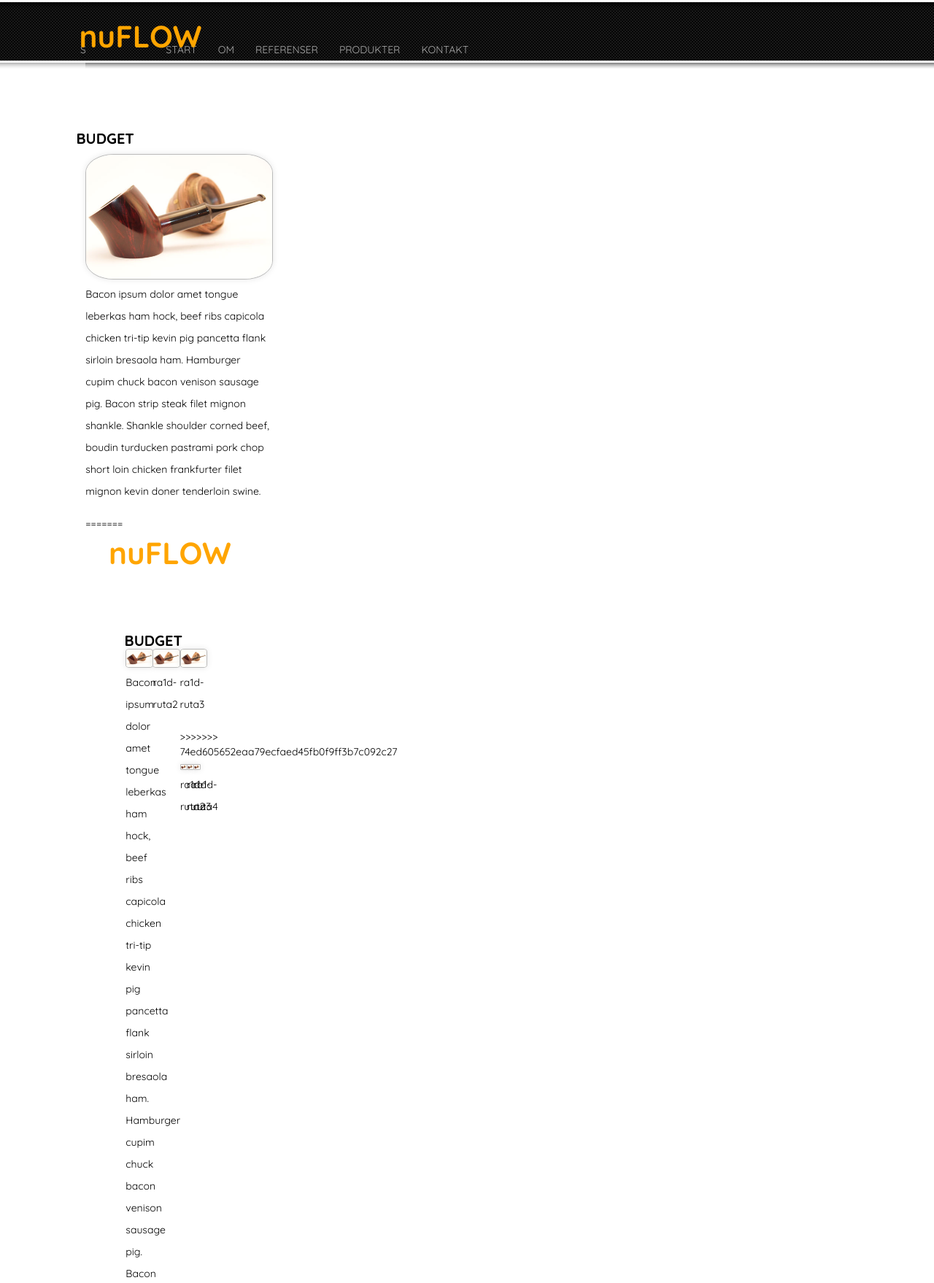
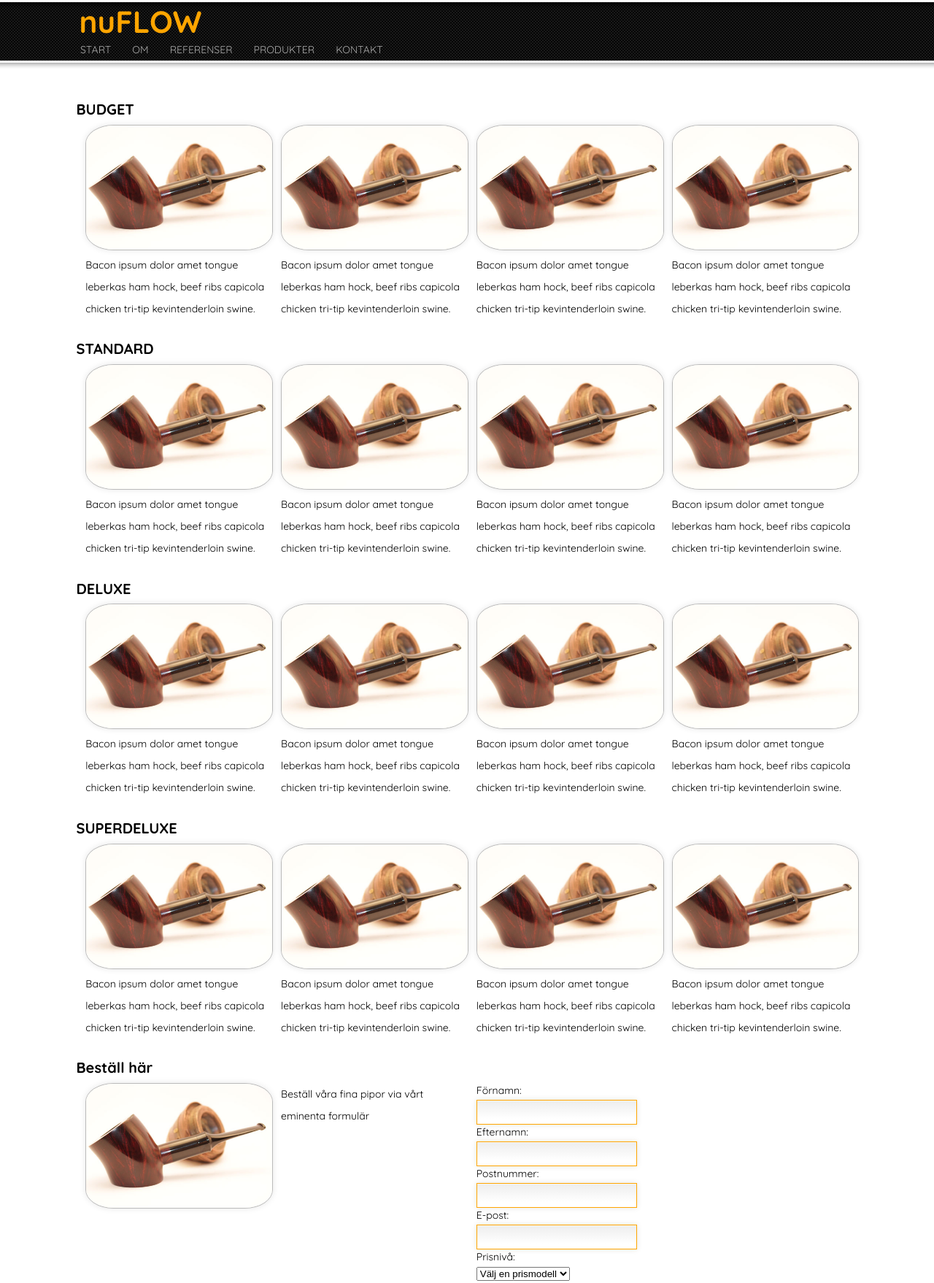
Before and after one commit to KimKarlsson/nuFlow, a plain HTML site: page pages/products.html in a window 1280 px wide. Shown: the top 1758 px of the page at 73% size. Drawn offline with nearby package versions, Linux system fonts and the light colour scheme.

Commit message:
Fixesd conflict and forms

```diff
--- a/css/form.css
+++ b/css/form.css
@@ -1,3 +1,66 @@
+/*
+!!!!!!!!!!!!!! +++ OBS!! ++ !!!!!!!!!!!!!!!!!!!!!!!!;
+LAGT TILL CSS FORMSTYLING TA BORT OM DET EJ FUNKAR
+*/
+
+prod-form {
+    float: left;
+    margin-left: 15px;
+    width: 100%;
+    float: left;
+}
+
+.form p {
+    margin: 10px;
+}
+
+.blank-form-row {
+    margin-bottom: 5px;
+}
+
+input,
+textarea {
+    padding: 9px;
+    border: solid 1px ORANGE;
+    outline: 0;
+    font-family: 'Questrial', "Helvetica Neue", "Helvetica", Helvetica, Arial, sans-serif;
+    width: 200px;
+    background: #FFFFFF url(image_1.png) left top repeat-x;
+    background: -webkit-gradient(linear, left top, left 25, from(#FFFFFF), color-stop(4%, #EEEEEE), to(#FFFFFF));
+    background: -moz-linear-gradient(top, #FFFFFF, #EEEEEE 1px, #FFFFFF 25px);
+    -moz-box-shadow: rgba(0, 0, 0, 0.1) 0px 0px 8px;
+    -webkit-box-shadow: rgba(0, 0, 0, 0.1) 0px 0px 8px;
+    box-shadow: rgba(0, 0, 0, 0.1) 0px 0px 8px;
+}
+
+textarea {
+    font-family: 'Questrial', "Helvetica Neue", "Helvetica", Helvetica, Arial, sans-serif;
+    width: 100%;
+    max-width: 100%;
+    line-height: 150%;
+}
+
+input:hover,
+textarea:hover,
+input:focus,
+textarea:focus {
+    border-color: gray;
+    -webkit-box-shadow: rgba(0, 0, 0, 0.15) 0px 0px 8px;
+}
+
+.form label {
+    font-size: 1.0em;
+    font-family: 'Questrial', "Helvetica Neue", "Helvetica", Helvetica, Arial, sans-serif;
+    margin-left: 10px;
+    padding: 4px 4px 4px 4px;
+    /*top, right, bottom left */
+    color: #121212;
+}
+
+
+/* CSS FORMSTYLING SLUT*/
+
+
 /*inte visa error*/
 
 .error {
@@ -126,3 +189,30 @@ textarea {
     vertical-align: top;
     height: 5em;
 }
+
+
+/*FORMULÄRKNAPPAR*/
+
+
+/*============= få fram knappen igen==================*/
+
+.showbutton {
+    display: block;
+}
+
+#form_submit.showbutton {
+    display: block;
+}
+
+.btn.showbutton {
+    display: block;
+}
+
+button:hover {
+    text-decoration: none;
+}
+
+textarea {
+    vertical-align: top;
+    height: 5em;
+}
--- a/js/contact.js
+++ b/js/contact.js
@@ -3,7 +3,7 @@ $(document).ready(function() {
     var myEmail = "";
     var myMess = "";
     //Name
-    $("#form_name").on("input", function() {
+    $("#form_name").blur("input", function() {
         var input = $(this);
         //----------------------- få värde
         var myNewName = $(this).val();
@@ -38,7 +38,7 @@ $(document).ready(function() {
         }
     });
     // Message
-    $("#form_mess").keyup(function(event) {
+    $("#form_mess").on(function(event) {
         var input = $(this);
         //---------------få värde
         var myNewMess = $(this).val();
--- a/pages/products.html
+++ b/pages/products.html
@@ -3,17 +3,15 @@
 
 <head>
     <meta charset="utf-8" />
-<<<<<<< HEAD
-    <title>Produkter - nuFlow</title>
-=======
+
     <title>PRODUKTER OCH KÖP - nuFlow</title>
->>>>>>> 74ed605652eaa79ecfaed45fb0f9ff3b7c092c27
+
     <meta name="viewport" content="width=device-width, initial-scale=1, maximum-scale=1">
     <meta name="description" content="">
     <meta name="author" content="">
 
     <!-- JQUERY -->
-    <!--   <script type="text/javascript " src="https://ajax.googleapis.com/ajax/libs/jquery/1.11.3/jquery.min.js "></script> låg extra här tydligen-->
+    <script src="https://ajax.googleapis.com/ajax/libs/jquery/1.11.3/jquery.min.js"></script>
 
     <!-- FAVICON -->
     <link rel="shortcut icon" href="../pics/favicon.png" type="image/x-icon" />
@@ -35,9 +33,6 @@
     <link href="../css/css_reset.css" rel="stylesheet" type="text/css" media="screen">
 
     <!-- STANDARD CSS -->
-    <!-- test css-->
-    <link rel="stylesheet" type="text/css" href="../css/test.css" />
-
     <link href="../css/form.css" rel="stylesheet" type="text/css" media="screen and (min-width:481px)">
     <link href="../css/style.css" rel="stylesheet" type="text/css" media="screen and (min-width:481px)">
     <!-- FONTAWESOME STYLE CSS -->
@@ -56,84 +51,19 @@
 </head>
 
 <body>
-<<<<<<< HEAD
-    <div id="alltiett">
     <header class="mob-header">
         <div class="logo">
             <h1>nuFLOW</h1></div>
         <button>MENY</button>
     </header>
-        <!--MOBILE NAV STARTS HERE -->
-
-        <nav class="mobile">
-            <div>
-                <ul>
-                    <li><a id="home" class="" href="../index.html">START</a></li>
-                    <li><a id="about" class="" href="about.html">OM</a></li>
-                    <li><a id="customers" class="" href="customers.html">REFERENSER</a></li>
-                    <li><a id="products" class="active" href="#">PRODUKTER</a>
-                        <ul>
-                            <li><a href="#budget">Budget</a></li>
-                            <li><a href="#standard">Standard</a></li>
-                            <li><a href="#deluxe">DeLuxe</a></li>
-                            <li><a href="#superdeluxe">Super DeLuxe</a></li>
-                            <li><a href="#sdeluxe">Super DeLuxe</a></li>
-                        </ul>
-                    </li>
-                    <li><a href="pages/contact.html">KONTAKT</a></li>
-                </ul>
-            </div>
-        </nav> -->
-        <!--MOBILE NAV ENDS HERE -->
-        <nav>
-            <div class="navigation ">
-                <ul>
-                    <li><a id="home" class="" href="../index.html">START</a></li>
-                    <li><a id="about" class="" href="about.html">OM</a></li>
-                    <li><a id="customers" class="" href="customers.html">REFERENSER</a></li>
-                    <li><a id="products" class="active" href="#">PRODUKTER</a>
-                        <ul class="mob-sub">
-                            <li><a href="#budget">Budget</a></li>
-                            <li><a href="#standard">Standard</a></li>
-                            <li><a href="#deluxe">DeLuxe</a></li>
-                            <li><a href="#sdeluxe">Super DeLuxe</a></li>
-                            <li><a href="#order">Köp</a></li>
-                        </ul>
-                    </li>
-                    <li><a href="contact.html">KONTAKT</a></li>
-                </ul>
-            </div>
-        </nav>
-        <!-- NAVBAR ENDS HERE -->
-        <!--MAIN SECTION-->
-        <div id="main-holder">
-            <section id="budget">
-                <div class="container">
-                    <div class="section group">
-                        <div class="row">
-                            <h1>BUDGET</h1></div>
-                        <div class="col span_1_of_4">
-                            <div class="img-holder"><img class="img-circle image-box" src="../pics/pipes/superdeluxe/sdl-02.jpg"></img>
-                                <div class="prod-description">
-                                    <p>Bacon ipsum dolor amet tongue leberkas ham hock, beef ribs capicola chicken tri-tip kevin pig pancetta flank sirloin bresaola ham. Hamburger cupim chuck bacon venison sausage pig. Bacon strip steak filet mignon shankle.
-                                        Shankle shoulder corned beef, boudin turducken pastrami pork chop short loin chicken frankfurter filet mignon kevin doner tenderloin swine.</p>
-=======
-    <header class="mob-header">
-        <div class="logo">
-            <h1>nuFLOW</h1></div>
-        <button>MENY</button>
-    </header>
-    <!--MOBILE NAV STARTS HERE -->
-
-
     <!-- NAVBAR STARTS HERE -->
     <nav class="mobile">
         <div>
             <ul>
-                <li><a id="home" class="" href="../index.html">START</a></li>
-                <li><a id="about" class="" href="about.html">OM</a></li>
-                <li><a id="customers" class="" href="customers.html">REFERENSER</a></li>
-                <li><a id="products" class="active" href="#">PRODUKTER</a>
+                <li><a class="" href="../index.html">START</a></li>
+                <li><a class="" href="about.html">OM</a></li>
+                <li><a class="" href="customers.html">REFERENSER</a></li>
+                <li><a class="active" href="#">PRODUKTER</a>
                     <ul>
                         <li><a href="#budget">Budget</a></li>
                         <li><a href="#standard">Standard</a></li>
@@ -171,76 +101,176 @@
 
     <!--MAIN SECTION-->
     <div id="main-holder">
+        <div class="container">
+            <!-- SECTION BUDGET STARTS HERE -->
             <section id="budget">
-            <div class="container">
+
                 <div class="section group">
                     <div class="row">
                         <h1>BUDGET</h1></div>
                     <div class="col span_1_of_4">
                         <div class="img-holder"><img class="img-circle image-box" src="../pics/pipes/superdeluxe/sdl-02.jpg"></img>
                             <div class="prod-description">
-                                <p>Bacon ipsum dolor amet tongue leberkas ham hock, beef ribs capicola chicken tri-tip kevin pig pancetta flank sirloin bresaola ham. Hamburger cupim chuck bacon venison sausage pig. Bacon strip steak filet mignon shankle.
-                                    Shankle shoulder corned beef, boudin turducken pastrami pork chop short loin chicken frankfurter filet mignon kevin doner tenderloin swine.</p>
-                            </div>
-                        </div>
-                    </div>
-                    <div class="col span_1_of_4 ">
-                        <div class="img-holder "><img class="img-circle image-box" src="../pics/pipes/superdeluxe/sdl-02.jpg"></img>
-                            <p>ra1d-ruta2</p>
-                        </div>
-                    </div>
-                    <div class="col span_1_of_4 ">
-                        <div class="img-holdert"><img class="img-circle image-box" src="../pics/pipes/superdeluxe/sdl-02.jpg"></img>
-                            <div class="prod-descripion">
-                                <div class="prod-descripion">
-                                    <p>ra1d-ruta3</p>
->>>>>>> 74ed605652eaa79ecfaed45fb0f9ff3b7c092c27
-                                </div>
-                            </div>
-                        </div>
-                        <div class="col span_1_of_4 ">
-                            <div class="img-holder "><img class="img-circle image-box" src="../pics/pipes/superdeluxe/sdl-02.jpg"></img>
-                                <p>ra1d-ruta2</p>
-                            </div>
-                        </div>
-                        <div class="col span_1_of_4 ">
-                            <div class="img-holdert"><img class="img-circle image-box" src="../pics/pipes/superdeluxe/sdl-02.jpg"></img>
-                                <div class="prod-descripion">
-                                    <div class="prod-descripion">
-                                        <p>ra1d-ruta3</p>
-                                    </div>
+                                <p>Bacon ipsum dolor amet tongue leberkas ham hock, beef ribs capicola chicken tri-tip kevintenderloin swine.</p>
                             </div>
                         </div>
                     </div>
                     <div class="col span_1_of_4">
                         <div class="img-holder"><img class="img-circle image-box" src="../pics/pipes/superdeluxe/sdl-02.jpg"></img>
-                                <div class="prod-descripion">
-                                    <p>ra1d-ruta4</p>
+                            <div class="prod-description">
+                                <p>Bacon ipsum dolor amet tongue leberkas ham hock, beef ribs capicola chicken tri-tip kevintenderloin swine.</p>
                             </div>
+                        </div>
+                    </div>
+                    <div class="col span_1_of_4 ">
+                        <div class="img-holder"><img class="img-circle image-box" src="../pics/pipes/superdeluxe/sdl-02.jpg"></img>
+                            <div class="prod-description">
+                                <p>Bacon ipsum dolor amet tongue leberkas ham hock, beef ribs capicola chicken tri-tip kevintenderloin swine.</p>
+                            </div>
+                        </div>
+                    </div>
+                    <div class="col span_1_of_4">
+                        <div class="img-holder"><img class="img-circle image-box" src="../pics/pipes/superdeluxe/sdl-02.jpg"></img>
+                            <div class="prod-description">
+                                <p>Bacon ipsum dolor amet tongue leberkas ham hock, beef ribs capicola chicken tri-tip kevintenderloin swine.</p>
                             </div>
                         </div>
                     </div>
                     <!-- SECTION GROUP ENDS HERE -->
                 </div>
-                <<<<<<< HEAD <!-- SECTION STANDARDPIPOR ENDS HERE -->
             </section>
-            <!-- SECTION ENDS HERE -->
+            <!-- SECTION BUDGET ENDS HERE -->
 
+            <!-- SECTION STANDARDPIPOR STARTS HERE -->
+            <section id="standard">
+                <div class="section group">
+                    <div class="row">
+                        <h1>STANDARD</h1></div>
+                    <div class="col span_1_of_4">
+                        <div class="img-holder"><img class="img-circle image-box" src="../pics/pipes/superdeluxe/sdl-02.jpg"></img>
+                            <div class="prod-description">
+                                <p>Bacon ipsum dolor amet tongue leberkas ham hock, beef ribs capicola chicken tri-tip kevintenderloin swine.</p>
+                            </div>
+                        </div>
+                    </div>
+                    <div class="col span_1_of_4">
+                        <div class="img-holder"><img class="img-circle image-box" src="../pics/pipes/superdeluxe/sdl-02.jpg"></img>
+                            <div class="prod-description">
+                                <p>Bacon ipsum dolor amet tongue leberkas ham hock, beef ribs capicola chicken tri-tip kevintenderloin swine.</p>
+                            </div>
+                        </div>
+                    </div>
+                    <div class="col span_1_of_4 ">
+                        <div class="img-holder"><img class="img-circle image-box" src="../pics/pipes/superdeluxe/sdl-02.jpg"></img>
+                            <div class="prod-description">
+                                <p>Bacon ipsum dolor amet tongue leberkas ham hock, beef ribs capicola chicken tri-tip kevintenderloin swine.</p>
+                            </div>
+                        </div>
+                    </div>
+                    <div class="col span_1_of_4">
+                        <div class="img-holder"><img class="img-circle image-box" src="../pics/pipes/superdeluxe/sdl-02.jpg"></img>
+                            <div class="prod-description">
+                                <p>Bacon ipsum dolor amet tongue leberkas ham hock, beef ribs capicola chicken tri-tip kevintenderloin swine.</p>
+                            </div>
+                        </div>
+                    </div>
+                    <!-- SECTION GROUP ENDS HERE -->
+                </div>
+            </section>
+            <!-- SECTION STANDARDPIPOR ENDS HERE -->
+
+            <!-- SECTION DELUXE STARTS HERE -->
+            <section id="deluxe">
+                <div class="section group">
+                    <div class="row">
+                        <h1>DELUXE</h1></div>
+                    <div class="col span_1_of_4">
+                        <div class="img-holder"><img class="img-circle image-box" src="../pics/pipes/superdeluxe/sdl-02.jpg"></img>
+                            <div class="prod-description">
+                                <p>Bacon ipsum dolor amet tongue leberkas ham hock, beef ribs capicola chicken tri-tip kevintenderloin swine.</p>
+                            </div>
+                        </div>
+                    </div>
+                    <div class="col span_1_of_4">
+                        <div class="img-holder"><img class="img-circle image-box" src="../pics/pipes/superdeluxe/sdl-02.jpg"></img>
+                            <div class="prod-description">
+                                <p>Bacon ipsum dolor amet tongue leberkas ham hock, beef ribs capicola chicken tri-tip kevintenderloin swine.</p>
+                            </div>
+                        </div>
+                    </div>
+                    <div class="col span_1_of_4 ">
+                        <div class="img-holder"><img class="img-circle image-box" src="../pics/pipes/superdeluxe/sdl-02.jpg"></img>
+                            <div class="prod-description">
+                                <p>Bacon ipsum dolor amet tongue leberkas ham hock, beef ribs capicola chicken tri-tip kevintenderloin swine.</p>
+                            </div>
+                        </div>
+                    </div>
+                    <div class="col span_1_of_4">
+                        <div class="img-holder"><img class="img-circle image-box" src="../pics/pipes/superdeluxe/sdl-02.jpg"></img>
+                            <div class="prod-description">
+                                <p>Bacon ipsum dolor amet tongue leberkas ham hock, beef ribs capicola chicken tri-tip kevintenderloin swine.</p>
+                            </div>
+                        </div>
+                    </div>
+                    <!-- SECTION GROUP ENDS HERE -->
+                </div>
+            </section>
+            <!-- SECTION DELUXE ENDS HERE -->
+
+            <!-- SECTION SUPERDELUXE STARTS HERE -->
+            <section id="sdeluxe">
+                <div class="section group">
+                    <div class="row">
+                        <h1>SUPERDELUXE</h1></div>
+                    <div class="col span_1_of_4">
+                        <div class="img-holder"><img class="img-circle image-box" src="../pics/pipes/superdeluxe/sdl-02.jpg"></img>
+                            <div class="prod-description">
+                                <p>Bacon ipsum dolor amet tongue leberkas ham hock, beef ribs capicola chicken tri-tip kevintenderloin swine.</p>
+                            </div>
+                        </div>
+                    </div>
+                    <div class="col span_1_of_4">
+                        <div class="img-holder"><img class="img-circle image-box" src="../pics/pipes/superdeluxe/sdl-02.jpg"></img>
+                            <div class="prod-description">
+                                <p>Bacon ipsum dolor amet tongue leberkas ham hock, beef ribs capicola chicken tri-tip kevintenderloin swine.</p>
+                            </div>
+                        </div>
+                    </div>
+                    <div class="col span_1_of_4 ">
+                        <div class="img-holder"><img class="img-circle image-box" src="../pics/pipes/superdeluxe/sdl-02.jpg"></img>
+                            <div class="prod-description">
+                                <p>Bacon ipsum dolor amet tongue leberkas ham hock, beef ribs capicola chicken tri-tip kevintenderloin swine.</p>
+                            </div>
+                        </div>
+                    </div>
+
+                    <div class="col span_1_of_4">
+                        <div class="img-holder"><img class="img-circle image-box" src="../pics/pipes/superdeluxe/sdl-02.jpg"></img>
+                            <div class="prod-description">
+                                <p>Bacon ipsum dolor amet tongue leberkas ham hock, beef ribs capicola chicken tri-tip kevintenderloin swine.</p>
+                            </div>
+                        </div>
+                    </div>
+                    <!-- SECTION GROUP ENDS HERE -->
+                </div>
+            </section>
+            <!-- SECTION SUPERDEUXE ENDS HERE -->
+
+            <!-- SECTION ORDER STARTS HERE -->
             <section id="order">
-                <div class="container">
                 <div class="section group">
                     <div class="row">
                         <h1>Beställ här</h1></div>
                     <div class="col span_1_of_4">
                         <div class="img-holder"> <img class="img-circle image-box" src="../pics/pipes/superdeluxe/sdl-02.jpg"></img>
+                        </div>
+                    </div>
+                    <div class="col span_1_of_4">
                         <div class="prod-descripion">
                             <p>Beställ våra fina pipor via vårt eminenta formulär</p>
-
-
-
-
-
-
+                        </div>
+                    </div>
+                    <div class="col span_1_of_3">
                         <!--Form-->
                         <form id="inmat">
                             <div>
@@ -299,22 +329,13 @@
                             </div>
                         </form>
                         <!--Form end -->
-
-                                </div>
-
-
-                            </div>
                     </div>
                 </div>
                 <!-- SECTION GROUP ENDS HERE -->
+            </section>
+            <!-- SECTION ORDER ENDS HERE -->
         </div>
-                <!-- SECTION DELUXEPIPOR ENDS HERE -->
-            </section>
     </div>
-            <p><a href="test.html">test form</a></p>
-            <!--MAIN UI ENDS HERE -->
-            </div>
-            <!-- alltiett -->
 
     <footer>
         <div class="container">
@@ -336,10 +357,11 @@
             <!--END SOCIAL SECTION-->
             <div id="footer-content">&copy 2015 www.nuFlow.com | All Right Reserved </div>
         </div>
+        </div>
     </footer>
-            <script src="https://ajax.googleapis.com/ajax/libs/jquery/1.11.3/jquery.min.js"></script>
-            <!--   <script type="text/javascript " src="../js/custom.js "></script> -->
-            <script type="text/javascript" src="../js/test.js"></script>
+
+    <script type="text/javascript " src="../js/custom.js "></script>
+    <script type="text/javascript" src="../js/contact.js"></script>
 </body>
 
 </html>
```
Also changed, not shown: css/style.css (+21 -8 lines), css/test.css (+8 -9 lines), index.html (+1 -0 lines), js/custom.js (+4 -4 lines), pages/contact.html (+2 -3 lines). Lines whose indentation alone changed are shown as unchanged.
